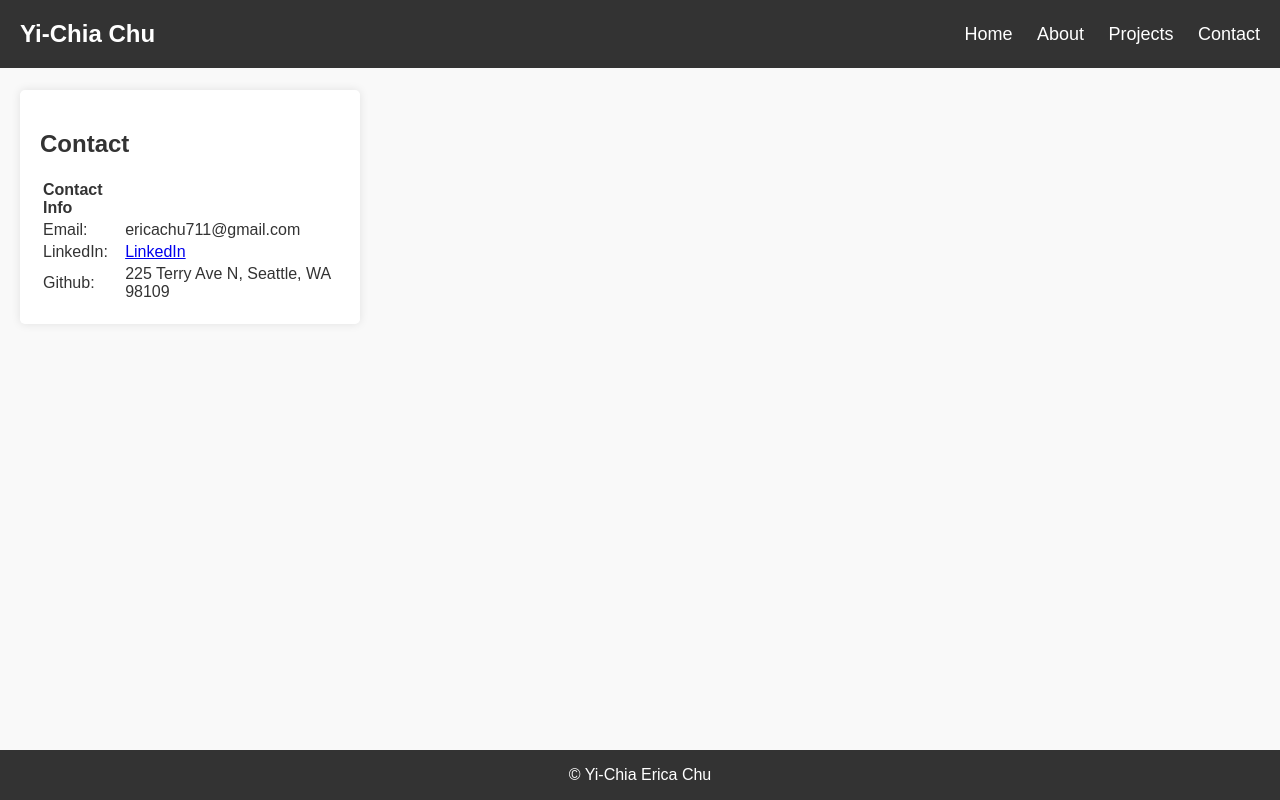
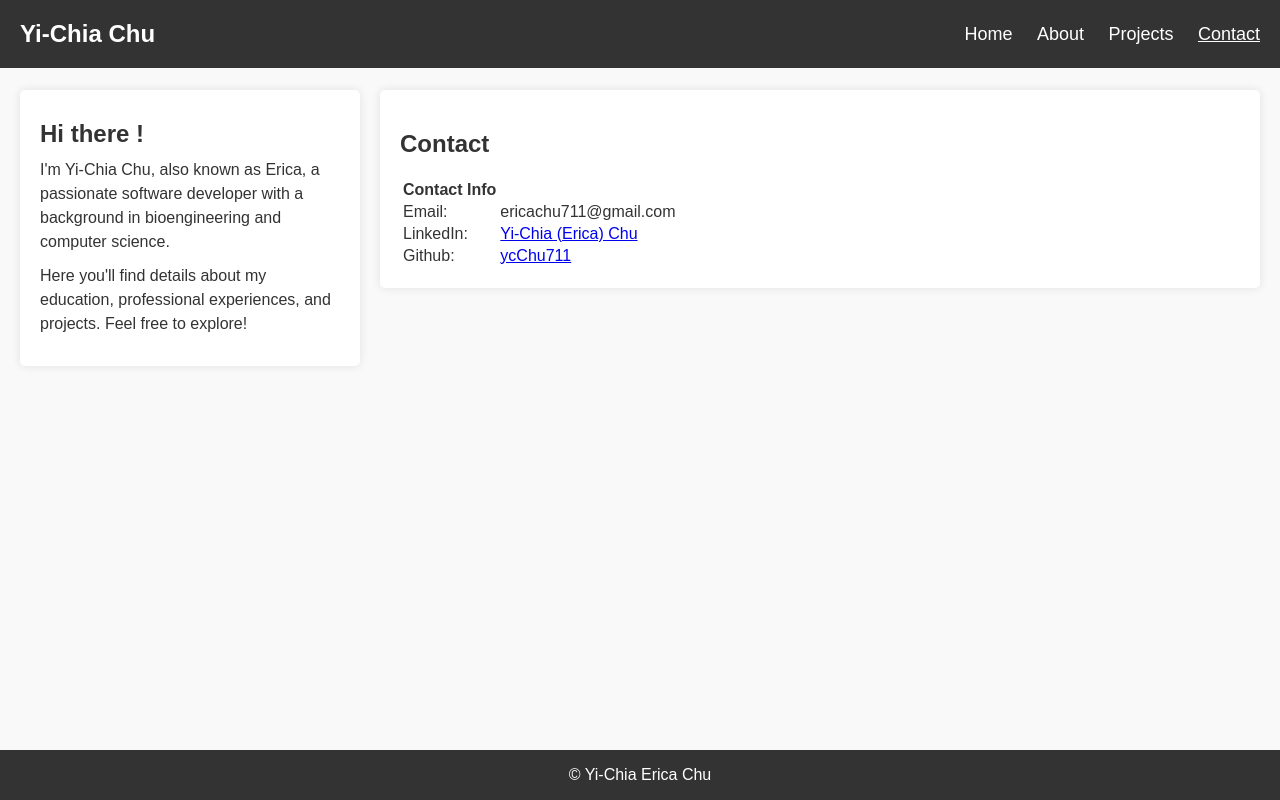
Before and after one commit to ycChu711/CS5610-project1-personal-website, a plain HTML site: page yichiachu/contact/index.html in a window 1280 px wide. Drawn offline with Linux system fonts and the light colour scheme.

Commit message:
Added github and LinkedIn page

```diff
--- a/yichiachu/contact/index.html
+++ b/yichiachu/contact/index.html
@@ -18,13 +18,22 @@
                     <a href="../home/">Home</a>
                     <a href="../about/">About</a>
                     <a href="../projects/">Projects</a>
-                    <a href="../contact/">Contact</a>
+                    <a href="../contact/" class="active-page">Contact</a>
                 </nav>
             </div>
         </div>
     </header>
-    <main>
+    <div class="content-container">
         <section class="home-intro">
+            <h2>Hi there !</h2>
+            <p>I'm Yi-Chia Chu, also known as Erica, a passionate software developer with a background in
+                bioengineering and computer science. </p>
+            <p>Here you'll find details about my education, professional experiences, and projects. Feel free
+                to explore!</p>
+        </section>
+
+        <div class="home-main-content">
+            <section class="contact">
                 <h1>Contact</h1>
                 <div class="contact-info">
                     <table class="contact-table">
@@ -37,16 +46,18 @@
                         </tr>
                         <tr>
                             <td>LinkedIn:</td>
-                        <td><a href="https://www.linkedin.com/in/yi-chia-chu-2a351014b/">LinkedIn</a></td>
+                            <td><a href="https://www.linkedin.com/in/yi-chia-chu-2a351014b/" target="_blank">Yi-Chia
+                                    (Erica) Chu</a></td>
                         </tr>
                         <tr>
                             <td>Github:</td>
-                        <td>225 Terry Ave N, Seattle, WA 98109</td>
+                            <td><a href="https://github.com/ycChu711" target="_blank">ycChu711</a></td>
                         </tr>
                     </table>
                 </div>
             </section>
-    </main>
+        </div>
+    </div>
     <footer>
         <p>&copy; Yi-Chia Erica Chu</p>
     </footer>
```
Lines whose indentation alone changed are shown as unchanged.
